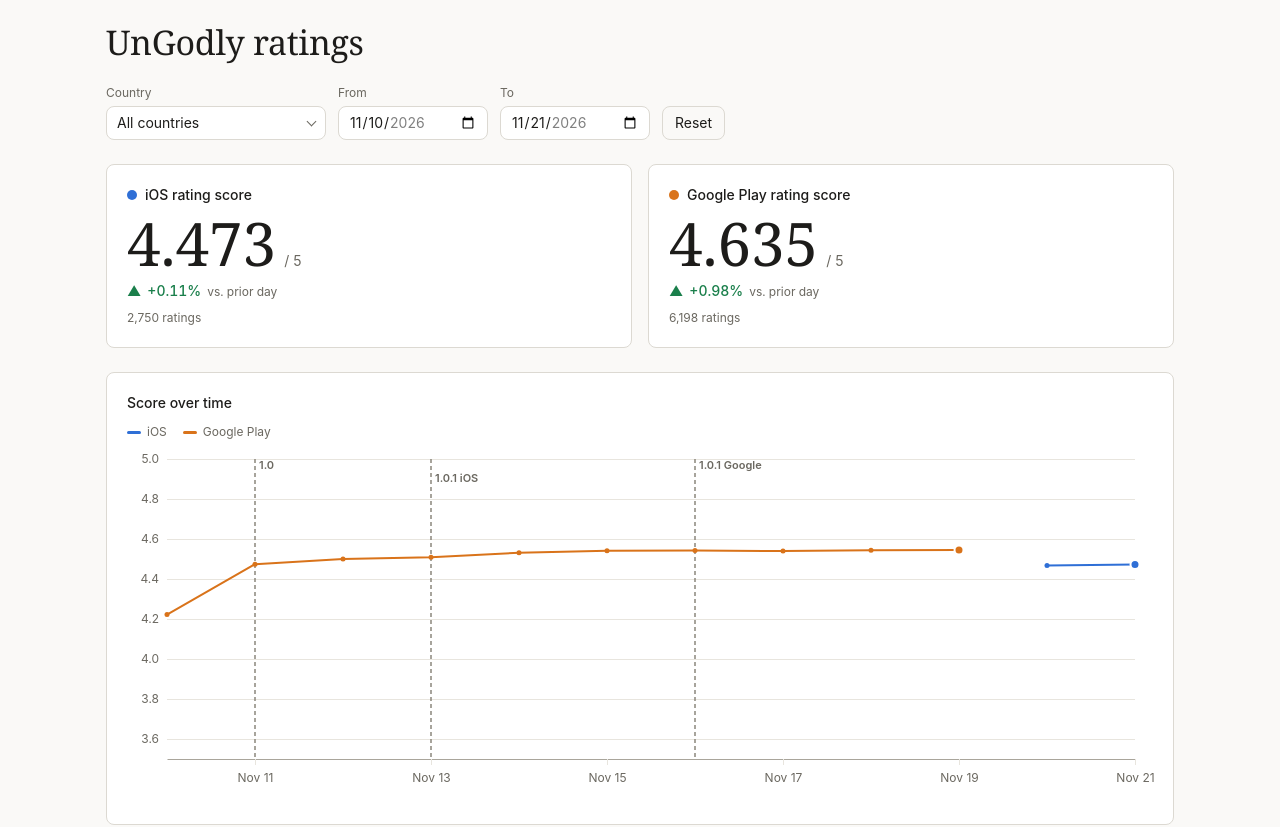
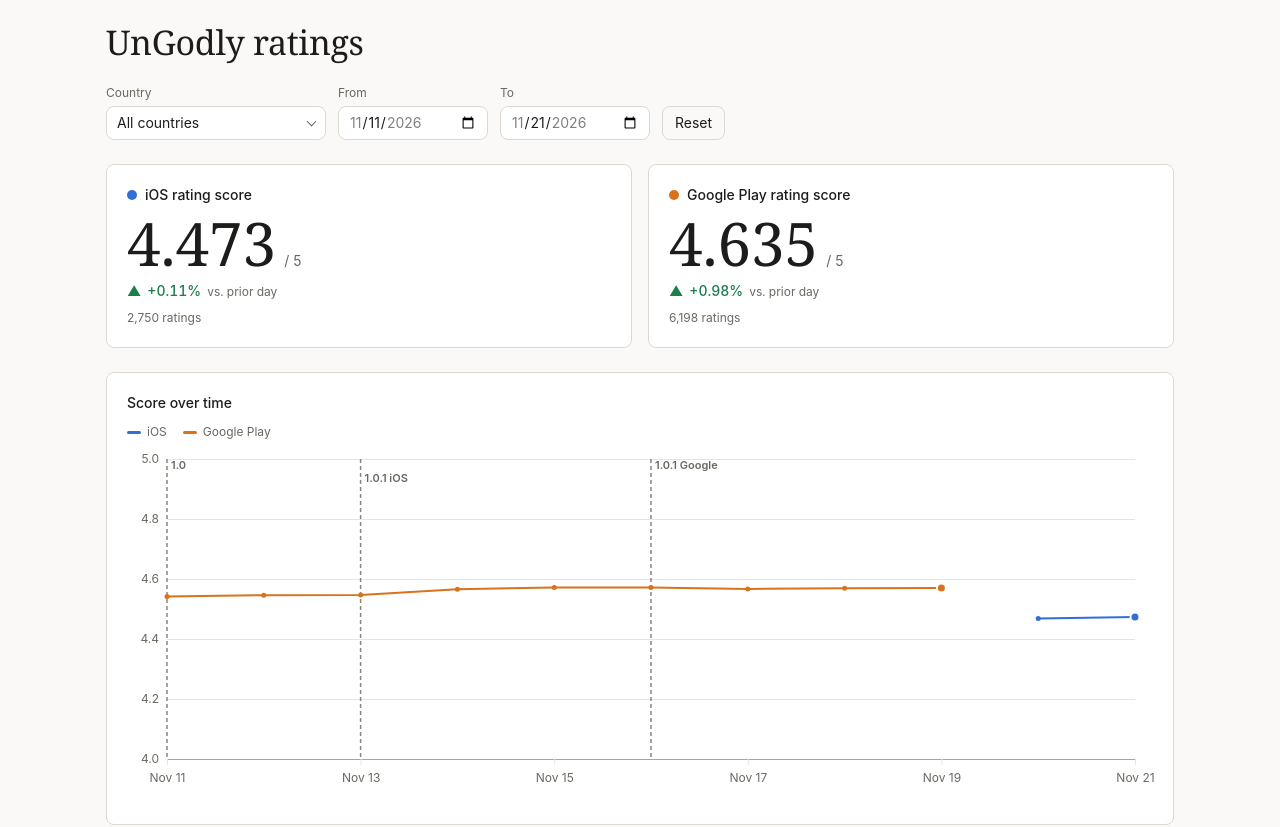
Before and after one commit to erikheiberg-hue/store-ratings, a plain HTML site: page index.html in a window 1280 px wide. Shown: the top 827 px of the page. Drawn offline with nearby package versions, Linux system fonts and the light colour scheme.

Commit message:
Every country chart spans launch day to latest day
Co-Authored-By: Claude Sonnet 5.5 <noreply@anthropic.com>

```diff
--- a/index.html
+++ b/index.html
@@ -268,11 +268,12 @@
   }
 
   // ---------- pure calcs ----------
-  // First and last day with ratings data on either store.
+  // The days every ratings chart covers: from the day the game went live (first release) to the latest day with data.
   function computeBounds(D) {
     var days = D.playOverall.map(function (r) { return r.date; }).concat(D.iosHistory.map(function (r) { return r.date; }))
       .concat(Object.keys(D.playCountryDaily).reduce(function (a, cc) { return a.concat(D.playCountryDaily[cc].map(function (r) { return r.date; })); }, [])).sort();
-    return { min: days[0], max: days[days.length - 1] };
+    var live = D.releases.map(function (r) { return r.date; }).sort()[0];
+    return { min: live || days[0], max: days[days.length - 1] };
   }
 
   // Countries that appear on either store.
@@ -323,15 +324,9 @@
     return out;
   }
 
-  // First and last day that have data for the current country selection (whatever the date range).
-  function selectionBounds(D, s) {
-    var days = computeSeries(D, Object.assign({}, s, { from: '0000-00-00', to: '9999-99-99' })).map(function (r) { return r.date; }).sort();
-    return days.length ? { min: days[0], max: days[days.length - 1] } : computeBounds(D);
-  }
-
-  // The selection with its dates held inside the days that have data.
+  // The selection with its dates held inside the days every chart covers (launch day to latest data).
   function effective(s) {
-    var b = selectionBounds(D, s);
+    var b = bounds || computeBounds(D);
     var f = s.from || b.min, t = s.to || b.max;
     f = f < b.min ? b.min : f > b.max ? b.max : f;
     t = t > b.max ? b.max : t < b.min ? b.min : t;
@@ -344,7 +339,7 @@
     var all = D.iosHistory.map(function (r) { return r.date; }).concat(D.playOverall.map(function (r) { return r.date; })).sort();
     var max = all[all.length - 1];
     var from = s.from || all[0], to = s.to || max;
-    var plain = !countries.length && from <= '2026-11-10' && to >= max;
+    var plain = !countries.length && from <= computeBounds(D).min && to >= max;
     var h = function (k) { return D.headline.find(function (r) { return r.platform === k; }); };
     var row = { ios_score: null, ios_cap: '', play_score: null, play_cap: '', ios_dod: '', ios_dir: '', play_dod: '', play_dir: '' };
     var dayChange = function (history) {
@@ -580,9 +575,9 @@
     combos.push(makeCombo($('rt-country-combo'), 'rt-country', 'country', function () { return opts.countries; }));
     combos.push(makeCombo($('ri-country-combo'), 'ri-country', 'ri_country', function () { return issueCountries; }));
 
-    // the calendar only spans the days that have data for the current country selection
-    syncers.push(bindDate($('rt-from'), 'from', function () { return selectionBounds(D, state); }, true));
-    syncers.push(bindDate($('rt-to'), 'to', function () { return selectionBounds(D, state); }, false));
+    // the calendar spans the same days for every country: launch day to the latest day with data
+    syncers.push(bindDate($('rt-from'), 'from', function () { return bounds; }, true));
+    syncers.push(bindDate($('rt-to'), 'to', function () { return bounds; }, false));
     $('rt-reset').addEventListener('click', function () {
       var d = defaultState();
       ['country', 'from', 'to'].forEach(function (k) { state[k] = d[k]; });
@@ -667,7 +662,8 @@
 
   function renderChart() {
     var el = $('rt-chart');
-    var data = computeSeries(D, effective(state))
+    var eff = effective(state);
+    var data = computeSeries(D, eff)
       .map(function (r) { return { d: parseYmd(r.date), platform: r.platform, score: r.score }; })
       .filter(function (r) { return r.d && r.score != null; });
     if (!data.length) { emptyMsg(el, 'No ratings in this selection.'); return; }
@@ -682,8 +678,8 @@
 
     var W = Math.max(280, el.clientWidth), H = 340, m = { t: 12, r: 18, b: 28, l: 40 };
     var iw = W - m.l - m.r, ih = H - m.t - m.b;
-    var ext = d3.extent(data, function (r) { return r.d; });
-    var x0 = ext[0], x1 = ext[1];
+    // the horizontal axis is the selected date range for every country, whatever days that country has data for
+    var x0 = parseYmd(eff.from), x1 = parseYmd(eff.to);
     if (+x0 === +x1) { x0 = d3.utcDay.offset(x0, -1); x1 = d3.utcDay.offset(x1, 1); }
     var x = d3.scaleUtc().domain([x0, x1]).range([0, iw]);
     var lo = d3.min(data, function (r) { return r.score; });
```
